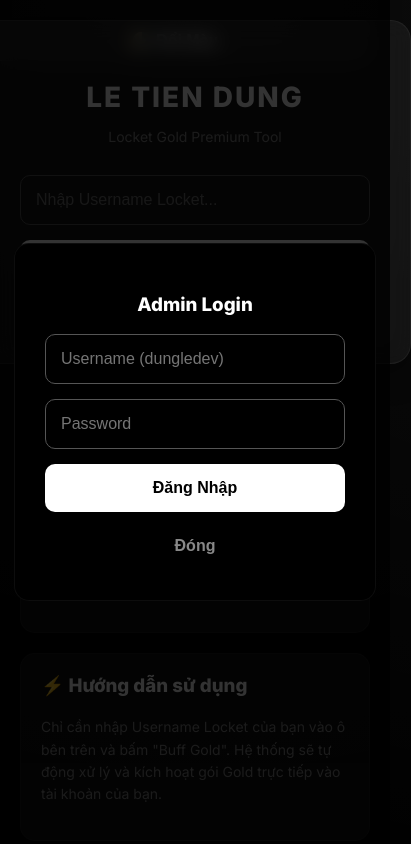
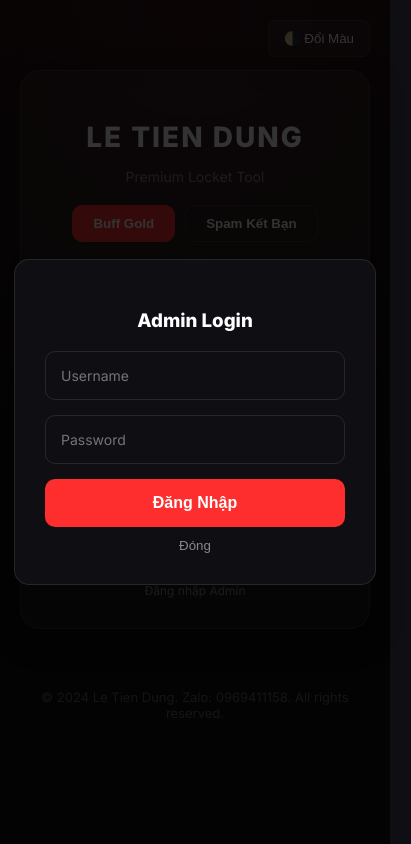
Before and after one commit to dungledzai1-design/hosting, a plain HTML site: page templates/index.html in a window 390 px wide. Both pictures are taken after a click on the link "Đăng nhập Admin". Shown: the top 844 px of the page, 411 px wide, since content can reach past the window. Drawn offline with Linux system fonts and the light colour scheme; no server answers.

Commit message:
Update index.html

```diff
--- a/templates/index.html
+++ b/templates/index.html
@@ -3,194 +3,82 @@
 <head>
     <meta charset="UTF-8">
     <meta name="viewport" content="width=device-width, initial-scale=1.0">
-    <title>Le Tien Dung - Locket Gold Tool</title>
+    <title>Le Tien Dung - Locket Tool</title>
     <link href="https://fonts.googleapis.com/css2?family=Inter:wght@300;400;600;800&display=swap" rel="stylesheet">
     <style>
-        :root {
-            --bg-color: #000000;
-            --text-color: #ffffff;
-            --accent-color: #ffffff;
-            --card-bg: rgba(255, 255, 255, 0.05);
-        }
-        .light-mode {
-            --bg-color: #ffffff;
-            --text-color: #000000;
-            --accent-color: #000000;
-            --card-bg: rgba(0, 0, 0, 0.05);
-        }
-        body {
-            margin: 0;
-            font-family: 'Inter', sans-serif;
-            background: var(--bg-color);
-            color: var(--text-color);
-            transition: all 0.3s ease;
-            display: flex;
-            flex-direction: column;
-            min-height: 100vh;
-            background-image: radial-gradient(circle at 50% 0%, var(--card-bg) 0%, transparent 70%);
-        }
-        .container {
-            flex: 1;
-            display: flex;
-            flex-direction: column;
-            align-items: center;
-            justify-content: center;
-            padding: 20px;
-        }
-        .card {
-            background: var(--card-bg);
-            border: 1px solid var(--card-bg);
-            padding: 40px;
-            border-radius: 20px;
-            backdrop-filter: blur(10px);
-            width: 100%;
-            max-width: 400px;
-            text-align: center;
-            box-shadow: 0 8px 32px 0 rgba(0, 0, 0, 0.37);
-        }
-        h1 {
-            font-weight: 800;
-            font-size: 28px;
-            margin-bottom: 5px;
-            text-transform: uppercase;
-            letter-spacing: 2px;
-        }
-        p.subtitle {
-            font-size: 14px;
-            color: #888;
-            margin-bottom: 30px;
-        }
-        input {
-            width: 100%;
-            padding: 15px;
-            margin-bottom: 15px;
-            background: transparent;
-            border: 1px solid #555;
-            border-radius: 10px;
-            color: var(--text-color);
-            font-size: 16px;
-            outline: none;
-            box-sizing: border-box;
-            transition: 0.3s;
-        }
-        input:focus {
-            border-color: var(--accent-color);
-            box-shadow: 0 0 10px var(--card-bg);
-        }
-        button {
-            width: 100%;
-            padding: 15px;
-            background: var(--accent-color);
-            color: var(--bg-color);
-            border: none;
-            border-radius: 10px;
-            font-size: 16px;
-            font-weight: 600;
-            cursor: pointer;
-            transition: 0.3s;
-        }
-        button:hover {
-            opacity: 0.8;
-        }
-        button:disabled {
-            background: #555;
-            cursor: not-allowed;
-        }
-        #result {
-            margin-top: 20px;
-            padding: 15px;
-            border-radius: 10px;
-            display: none;
-            font-size: 14px;
-            line-height: 1.5;
-        }
-        .success { background: rgba(76, 175, 80, 0.2); color: #4caf50; border: 1px solid #4caf50; }
-        .error { background: rgba(244, 67, 54, 0.2); color: #f44336; border: 1px solid #f44336; }
-        .theme-toggle {
-            position: absolute;
-            top: 20px;
-            right: 20px;
-            background: var(--card-bg);
-            border: 1px solid var(--card-bg);
-            padding: 10px 15px;
-            border-radius: 8px;
-            cursor: pointer;
-            color: var(--text-color);
-        }
-        .info-section {
-            max-width: 800px;
-            margin: 40px auto;
-            display: grid;
-            grid-template-columns: 1fr 1fr;
-            gap: 20px;
-            padding: 0 20px;
-        }
-        .info-card {
-            background: var(--card-bg);
-            padding: 20px;
-            border-radius: 15px;
-            border: 1px solid var(--card-bg);
-        }
-        .info-card h3 { margin-top: 0; }
-        .info-card p { font-size: 14px; color: #888; line-height: 1.6; }
-        .footer {
-            text-align: center;
-            padding: 20px;
-            font-size: 14px;
-            color: #666;
-            border-top: 1px solid var(--card-bg);
-        }
-        #loginModal {
-            display: none;
-            position: fixed;
-            top: 0; left: 0; width: 100%; height: 100%;
-            background: rgba(0,0,0,0.8);
-            z-index: 1000;
-            justify-content: center;
-            align-items: center;
-        }
-        .modal-content {
-            background: var(--bg-color);
-            padding: 30px;
-            border-radius: 15px;
-            border: 1px solid var(--card-bg);
-            width: 300px;
-        }
-        .admin-badge {
-            display: none;
-            color: #4caf50;
-            font-size: 12px;
-            margin-bottom: 15px;
-            font-weight: bold;
-        }
-        @media (max-width: 600px) {
-            .info-section { grid-template-columns: 1fr; }
-        }
+        :root { --bg-color: #0f0f13; --text-color: #ffffff; --accent-color: #ff2e2e; --card-bg: rgba(255,255,255,0.05); --border-color: rgba(255,255,255,0.1); }
+        .light-mode { --bg-color: #f4f4f9; --text-color: #000000; --accent-color: #d90000; --card-bg: rgba(0,0,0,0.05); --border-color: rgba(0,0,0,0.1); }
+        body { margin: 0; font-family: 'Inter', sans-serif; background: var(--bg-color); color: var(--text-color); transition: 0.3s; min-height: 100vh; background-image: radial-gradient(circle at 50% 0%, rgba(255,46,46,0.15) 0%, transparent 60%); }
+        .container { max-width: 600px; margin: 0 auto; padding: 20px; }
+        .theme-toggle { position: absolute; top: 20px; right: 20px; background: var(--card-bg); border: 1px solid var(--border-color); padding: 10px 15px; border-radius: 8px; cursor: pointer; color: var(--text-color); }
+        .card { background: var(--card-bg); border: 1px solid var(--border-color); padding: 30px; border-radius: 20px; backdrop-filter: blur(10px); box-shadow: 0 8px 32px 0 rgba(0,0,0,0.37); margin-top: 50px; text-align: center; }
+        h1 { font-weight: 800; font-size: 28px; margin-bottom: 5px; text-transform: uppercase; letter-spacing: 2px; }
+        p.subtitle { font-size: 14px; color: #888; margin-bottom: 20px; }
+        .tabs { display: flex; justify-content: center; margin-bottom: 20px; gap: 10px; }
+        .tab-btn { background: transparent; border: 1px solid var(--border-color); color: var(--text-color); padding: 10px 20px; border-radius: 10px; cursor: pointer; transition: 0.3s; font-weight: 600; }
+        .tab-btn.active { background: var(--accent-color); border-color: var(--accent-color); color: #fff; }
+        .form-group { display: none; text-align: left; }
+        .form-group.active { display: block; }
+        input, textarea { width: 100%; padding: 15px; margin-bottom: 15px; background: transparent; border: 1px solid var(--border-color); border-radius: 10px; color: var(--text-color); font-size: 14px; outline: none; box-sizing: border-box; transition: 0.3s; font-family: monospace; }
+        input:focus { border-color: var(--accent-color); }
+        button.action-btn { width: 100%; padding: 15px; background: var(--accent-color); color: #fff; border: none; border-radius: 10px; font-size: 16px; font-weight: 600; cursor: pointer; transition: 0.3s; }
+        button.action-btn:hover { opacity: 0.8; }
+        button.action-btn:disabled { background: #555; cursor: not-allowed; }
+        #result { margin-top: 20px; padding: 15px; border-radius: 10px; display: none; font-size: 14px; line-height: 1.5; text-align: left; word-break: break-all; white-space: pre-wrap;}
+        .success { background: rgba(76,175,80,0.2); color: #4caf50; border: 1px solid #4caf50; }
+        .error { background: rgba(244,67,54,0.2); color: #f44336; border: 1px solid #f44336; }
+        #loginModal { display: none; position: fixed; top: 0; left: 0; width: 100%; height: 100%; background: rgba(0,0,0,0.8); z-index: 1000; justify-content: center; align-items: center; }
+        .modal-content { background: var(--bg-color); padding: 30px; border-radius: 15px; border: 1px solid var(--border-color); width: 300px; }
+        .admin-badge { display: none; color: #4caf50; font-size: 13px; margin-bottom: 15px; font-weight: bold; }
+        .footer { text-align: center; padding: 20px; font-size: 13px; color: #666; margin-top: 40px; }
     </style>
 </head>
 <body>
-
     <button class="theme-toggle" onclick="toggleTheme()">🌗 Đổi Màu</button>
 
     <div id="loginModal">
         <div class="modal-content">
             <h3 style="text-align:center;">Admin Login</h3>
-            <input type="text" id="adminUser" placeholder="Username (dungledev)">
-            <input type="password" id="adminPass" placeholder="Password">
-            <button onclick="doLogin()">Đăng Nhập</button>
-            <button onclick="closeLogin()" style="background:transparent; color:#888; margin-top:10px;">Đóng</button>
+            <input type="text" id="adminUser" placeholder="Username" style="font-family: 'Inter', sans-serif;">
+            <input type="password" id="adminPass" placeholder="Password" style="font-family: 'Inter', sans-serif;">
+            <button class="action-btn" onclick="doLogin()">Đăng Nhập</button>
+            <button onclick="closeLogin()" style="background:transparent; color:#888; margin-top:10px; border:none; width:100%; cursor:pointer;">Đóng</button>
         </div>
     </div>
 
     <div class="container">
         <div class="card">
             <h1>LE TIEN DUNG</h1>
-            <p class="subtitle">Locket Gold Premium Tool</p>
+            <p class="subtitle">Premium Locket Tool</p>
 
-            <div id="admin-badge" class="admin-badge">👑 ĐANG ĐĂNG NHẬP ADMIN</div>
+            <div id="admin-badge" class="admin-badge">👑 ĐANG ĐĂNG NHẬP ADMIN (KHÔNG GIỚI HẠN)</div>
 
-            <input type="text" id="username" placeholder="Nhập Username Locket...">
-            <button onclick="injectGold()" id="btn">Buff Gold Ngay</button>
+            <div class="tabs">
+                <button class="tab-btn active" onclick="switchTab(1)">Buff Gold</button>
+                <button class="tab-btn" onclick="switchTab(2)">Spam Kết Bạn</button>
+            </div>
+
+            <!-- TAB 1: BUFF GOLD -->
+            <div id="tab1" class="form-group active">
+                <input type="text" id="username" placeholder="Nhập Username Locket..." style="font-family: 'Inter', sans-serif;">
+                <input type="text" id="fetchToken" placeholder="Nhập fetch_token (Key)...">
+                <input type="text" id="appTransaction" placeholder="Nhập app_transaction (Key)...">
+                <div style="font-size: 12px; color: #ff9800; margin-bottom: 15px;">
+                    ⚠️ Nếu thiếu Key, vui lòng liên hệ Admin (Zalo: 0969411158).
+                </div>
+                <button class="action-btn" onclick="injectGold()" id="btnBuff">Buff Gold Ngay (Free 3 Lượt/Ngày)</button>
+            </div>
+
+            <!-- TAB 2: SPAM KẾT BẠN -->
+            <div id="tab2" class="form-group">
+                <input type="text" id="targetUser" placeholder="Nhập Username hoặc Link Locket..." style="font-family: 'Inter', sans-serif;">
+                <input type="text" id="customName" placeholder="Tên hiển thị (Mặc định: zLocket)" value="zLocket Tool" style="font-family: 'Inter', sans-serif;">
+                <input type="number" id="amountAcc" placeholder="Số lượng acc (Max 10)" value="5" min="1" max="10">
+                <div style="font-size: 12px; color: #ff9800; margin-bottom: 15px;">
+                    ⚠️ Chức năng này chỉ được dùng Free 1 lần/ngày.
+                </div>
+                <button class="action-btn" onclick="spamFriend()" id="btnSpam">Bắt Đầu Spam (Free 1 Lượt/Ngày)</button>
+            </div>
 
             <div id="result"></div>
 
@@ -198,123 +86,113 @@
                 <a href="#" onclick="openLogin()" style="color:#888; text-decoration:none;">Đăng nhập Admin</a>
             </div>
         </div>
-    </div>
 
-    <div class="info-section">
-        <div class="info-card">
-            <h3>🌟 Locket Gold là gì?</h3>
-            <p>Locket Gold là gói đăng ký cao cấp của ứng dụng Locket Widget. Khi sở hữu Gold, bạn sẽ có thể tùy biến widget, sử dụng các icon độc quyền, không giới hạn bạn bè và loại bỏ hoàn toàn quảng cáo.</p>
-        </div>
-        <div class="info-card">
-            <h3>⚡ Hướng dẫn sử dụng</h3>
-            <p>Chỉ cần nhập Username Locket của bạn vào ô bên trên và bấm "Buff Gold". Hệ thống sẽ tự động xử lý và kích hoạt gói Gold trực tiếp vào tài khoản của bạn.</p>
-        </div>
-        <div class="info-card">
-            <h3>🔒 Bảo mật tuyệt đối</h3>
-            <p>Hệ thống hoạt động hoàn toàn tự động, không yêu cầu mật khẩu hay thông tin cá nhân. Chúng tôi cam kết bảo mật an toàn cho tài khoản của bạn.</p>
-        </div>
-        <div class="info-card">
-            <h3>📞 Liên hệ hỗ trợ</h3>
-            <p>Nếu gặp bất kỳ vấn đề gì trong quá trình sử dụng, vui lòng liên hệ qua Zalo: <b>0969411158</b> để được hỗ trợ nhanh nhất.</p>
+        <div class="footer">
+            &copy; 2024 Le Tien Dung. Zalo: 0969411158. All rights reserved.
         </div>
     </div>
 
-    <div class="footer">
-        &copy; 2024 Le Tien Dung. Zalo: 0969411158. All rights reserved.
-    </div>
+    <script>
+        let isAdmin = false;
 
-    <script>
-        fetch('/api/check_admin')
-            .then(res => res.json())
-            .then(data => {
-                if (data.is_admin) updateAdminUI(true);
-            });
+        fetch('/api/check_admin').then(res => res.json()).then(data => {
+            if (data.is_admin) { isAdmin = true; updateAdminUI(); }
+        });
 
-        function updateAdminUI(isAdmin) {
-            const badge = document.getElementById('admin-badge');
-            const btn = document.getElementById('btn');
+        function updateAdminUI() {
             if (isAdmin) {
-                badge.style.display = 'block';
-                btn.disabled = false;
-                btn.innerText = 'Buff Gold Ngay';
-            } else {
-                badge.style.display = 'none';
-                btn.innerText = 'Vui lòng Đăng Nhập Admin';
+                document.getElementById('admin-badge').style.display = 'block';
+                document.getElementById('btnBuff').innerText = 'Buff Gold (Admin)';
+                document.getElementById('btnSpam').innerText = 'Spam Kết Bạn (Admin)';
+                document.getElementById('amountAcc').max = 50;
+                document.getElementById('amountAcc').value = 10;
             }
         }
 
-        function toggleTheme() {
-            document.body.classList.toggle('light-mode');
-        }
-
-        function openLogin() {
-            document.getElementById('loginModal').style.display = 'flex';
-        }
-
-        function closeLogin() {
-            document.getElementById('loginModal').style.display = 'none';
-        }
+        function toggleTheme() { document.body.classList.toggle('light-mode'); }
+        function openLogin() { document.getElementById('loginModal').style.display = 'flex'; }
+        function closeLogin() { document.getElementById('loginModal').style.display = 'none'; }
 
         async function doLogin() {
             const user = document.getElementById('adminUser').value;
             const pass = document.getElementById('adminPass').value;
-
             const res = await fetch('/api/login', {
-                method: 'POST',
-                headers: { 'Content-Type': 'application/json' },
+                method: 'POST', headers: {'Content-Type': 'application/json'},
                 body: JSON.stringify({ username: user, password: pass })
             });
             const data = await res.json();
+            if (data.success) {
+                closeLogin(); isAdmin = true; updateAdminUI();
+                showResult('success', 'Đăng nhập Admin thành công. Không giới hạn lượt dùng!');
+            } else { alert(data.msg); }
+        }
 
-            if (data.success) {
-                closeLogin();
-                updateAdminUI(true);
-                showResult('success', 'Đăng nhập thành công. Bạn có thể Buff Gold!');
-            } else {
-                alert(data.msg);
-            }
+        function switchTab(tabIndex) {
+            document.querySelectorAll('.tab-btn').forEach(b => b.classList.remove('active'));
+            document.querySelectorAll('.form-group').forEach(g => g.classList.remove('active'));
+            document.querySelector(`.tab-btn:nth-child(${tabIndex})`).classList.add('active');
+            document.getElementById(`tab${tabIndex}`).classList.add('active');
+            document.getElementById('result').style.display = 'none';
         }
 
         async function injectGold() {
             const username = document.getElementById('username').value.trim();
-            const btn = document.getElementById('btn');
-            const resultDiv = document.getElementById('result');
+            const fetchToken = document.getElementById('fetchToken').value.trim();
+            const appTransaction = document.getElementById('appTransaction').value.trim();
+            const btn = document.getElementById('btnBuff');
 
-            if (!username) {
-                showResult('error', 'Vui lòng nhập Username.');
-                return;
-            }
+            if (!username) { showResult('error', 'Vui lòng nhập Username Locket.'); return; }
+            if (!fetchToken || !appTransaction) { showResult('error', 'Thiếu Token Config! Vui lòng liên hệ Admin (Zalo 0969411158) để lấy Key.'); return; }
 
-            btn.innerText = 'Đang xử lý...';
-            btn.disabled = true;
-            resultDiv.style.display = 'none';
+            btn.disabled = true; btn.innerText = 'Đang xử lý...';
+            showResult('success', 'Đang kết nối Server...');
 
             try {
                 const response = await fetch('/api/inject', {
-                    method: 'POST',
-                    headers: { 'Content-Type': 'application/json' },
-                    body: JSON.stringify({ username: username })
+                    method: 'POST', headers: {'Content-Type': 'application/json'},
+                    body: JSON.stringify({ username, fetch_token: fetchToken, app_transaction: appTransaction })
                 });
                 const data = await response.json();
+                showResult(data.success ? 'success' : 'error', data.msg + (data.uid ? ` (UID: ${data.uid})` : ''));
+            } catch (error) {
+                showResult('error', 'Lỗi kết nối Server.');
+            } finally {
+                btn.disabled = false;
+                btn.innerText = isAdmin ? 'Buff Gold (Admin)' : 'Buff Gold Ngay (Free 3 Lượt/Ngày)';
+            }
+        }
 
-                if (data.success) {
-                    showResult('success', data.msg + ` (UID: ${data.uid})`);
-                } else {
-                    showResult('error', data.msg);
-                }
-            } catch (error) {
-                showResult('error', 'Lỗi kết nối Server. Vui lòng thử lại sau.');
+        async function spamFriend() {
+            const target = document.getElementById('targetUser').value.trim();
+            const customName = document.getElementById('customName').value.trim();
+            const amount = document.getElementById('amountAcc').value.trim();
+            const btn = document.getElementById('btnSpam');
+
+            if (!target) { showResult('error', 'Vui lòng nhập Username hoặc Link.'); return; }
+
+            btn.disabled = true; btn.innerText = 'Đang Spam...';
+            showResult('success', 'Đang tạo acc và spam, vui lòng đợi...');
+
+            try {
+                const res = await fetch('/api/spam_friend', {
+                    method: 'POST', headers: {'Content-Type': 'application/json'},
+                    body: JSON.stringify({ target, custom_name: customName, amount })
+                });
+                const data = await res.json();
+                showResult(data.success ? 'success' : 'error', data.msg);
+            } catch (e) {
+                showResult('error', 'Lỗi Timeout hoặc Server.');
             } finally {
-                btn.innerText = 'Buff Gold Ngay';
                 btn.disabled = false;
+                btn.innerText = isAdmin ? 'Spam Kết Bạn (Admin)' : 'Bắt Đầu Spam (Free 1 Lượt/Ngày)';
             }
         }
 
         function showResult(type, msg) {
-            const resultDiv = document.getElementById('result');
-            resultDiv.style.display = 'block';
-            resultDiv.className = type;
-            resultDiv.innerText = msg;
+            const div = document.getElementById('result');
+            div.style.display = 'block';
+            div.className = type;
+            div.innerText = msg;
         }
     </script>
 </body>
```
